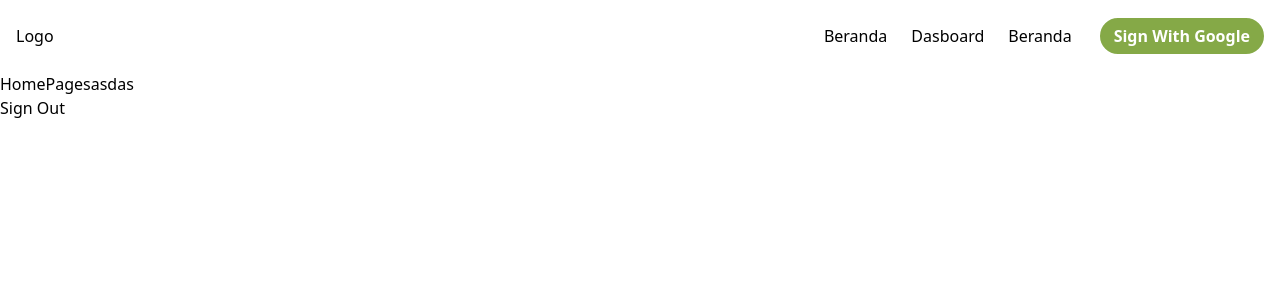
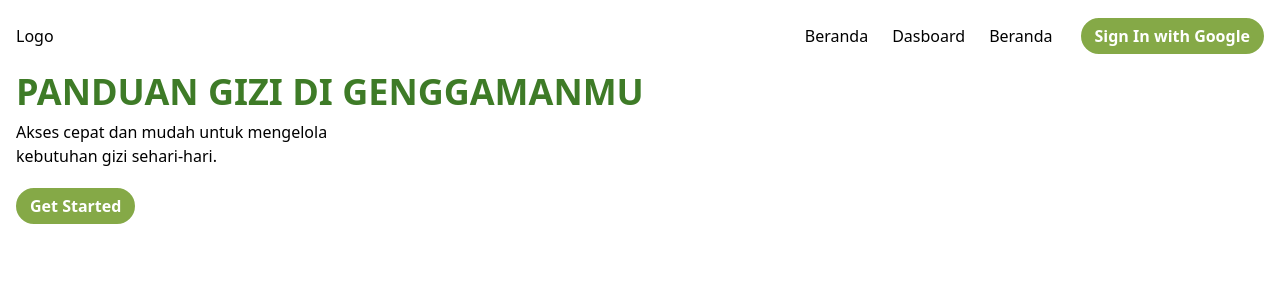
Before and after one commit to cangcode/pakargizi, a Next.js app: page / in a window 1280 px wide. Shown: the top 300 px of the page. Built offline with nearby package versions, Linux system fonts and the light colour scheme; no server answers.

Commit message:
feat : add hero section

```diff
--- a/package.json
+++ b/package.json
@@ -9,11 +9,13 @@
     "lint": "next lint"
   },
   "dependencies": {
+    "clsx": "^2.1.1",
     "lucide-react": "^0.469.0",
     "next": "15.1.3",
     "next-auth": "^5.0.0-beta.25",
     "react": "^19.0.0",
-    "react-dom": "^19.0.0"
+    "react-dom": "^19.0.0",
+    "tailwind-merge": "^2.6.0"
   },
   "devDependencies": {
     "@eslint/eslintrc": "^3",
--- /dev/null
+++ b/src/components/layout/Hero.jsx
@@ -0,0 +1,15 @@
+import React from 'react'
+import Button from '../ui/Button'
+import { cn } from '@/lib/utils'
+
+const Hero = () => {
+  return (
+    <div className='flex flex-col justify-center px-4 gap-2'>
+        <h1 className='font-bold text-primGreen text-4xl uppercase '>Panduan Gizi di Genggamanmu</h1>
+        <p>Akses cepat dan mudah untuk mengelola <br /> kebutuhan gizi sehari-hari.</p>
+        <Button text='Get Started' className={cn('mt-3')}/>
+    </div>
+  )
+}
+
+export default Hero
--- a/src/components/pages/HomePage.tsx
+++ b/src/components/pages/HomePage.tsx
@@ -1,12 +1,14 @@
 import React from 'react'
 import LogOut from "@/components/ui/Logout"
+import Hero from "@/components/layout/Hero"
 
 export  const  HomePage = async () => {
 
   return (
     <div>
-      HomePagesasdas
-      <LogOut/>
+      <Hero/>
+      {/* <LogOut/> */}
+
     </div>
   )
 }
--- /dev/null
+++ b/src/components/ui/Button.tsx
@@ -0,0 +1,18 @@
+import React from 'react';
+
+interface ButtonProps extends React.ButtonHTMLAttributes<HTMLButtonElement> {
+  text: string;
+}
+
+const Button: React.FC<ButtonProps> = ({ text, ...props }) => {
+  return (
+    <button
+      {...props}
+      className={`bg-secGreen border-2 border-secGreen transition-colors hover:bg-white hover:text-secGreen hover:border-secGreen h-fit w-max py-1 px-3 rounded-full text-white font-semibold ${props.className || ''}`}
+    >
+      {text}
+    </button>
+  );
+};
+
+export default Button;
--- a/src/components/ui/Login.tsx
+++ b/src/components/ui/Login.tsx
@@ -1,5 +1,7 @@
 import React from 'react'
 import {signIn} from "@/auth"
+import Button from "./Button"
+
 
 export const Login = () => {
   return (
@@ -8,9 +10,7 @@ export const Login = () => {
       await signIn("google")
     }}
     >
-      <button className='bg-secGreen border-2 border-secGreen transition-colors hover:bg-white hover:text-secGreen hover:border-secGreen h-fit w-max py-1 px-3 rounded-full text-white font-semibold'>
-        Sign With Google
-      </button>
+    <Button text="Sign In with Google"/>
     </form>
   )
 }
--- a/src/components/ui/Logout.tsx
+++ b/src/components/ui/Logout.tsx
@@ -1,4 +1,5 @@
 import { signOut } from "@/auth"
+import Button from "./Button"
 
  const Logout = () => {
    return (
@@ -8,7 +9,7 @@ import { signOut } from "@/auth"
       await signOut()
     }}
   >
-    <button type="submit">Sign Out</button>
+    <Button text="Logout"/>
   </form>
    )
  }
--- a/src/components/ui/SignIn.tsx
+++ /dev/null
@@ -1,15 +0,0 @@
-
-import { signIn } from "@/auth"
-
-export default function SignIn() {
-  return (
-    <form
-      action={async () => {
-        "use server"
-        await signIn("google")
-      }}
-    >
-      <button type="submit">Signin with Google</button>
-    </form>
-  )
-}
--- /dev/null
+++ b/src/lib/utils.ts
@@ -0,0 +1,6 @@
+import { clsx, type ClassValue } from "clsx";
+import { twMerge } from "tailwind-merge";
+
+export function cn(...inputs: ClassValue[]) {
+    return twMerge(clsx(inputs));
+}
```
Also changed, not shown: 1 other file (tests, documents, lock files or other folders).
